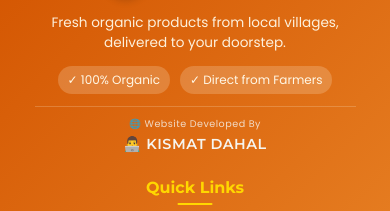
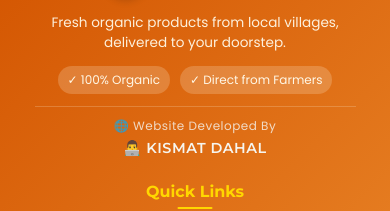
Before and after one commit to kismatdahal1-afk/GaunleMart, a React (Create React App) app: page / in a window 390 px wide. Shown: the part 1068-1279 px from the top of the page. Built offline with nearby package versions, Linux system fonts and the light colour scheme; no server answers.

Commit message:
3rd credit

```diff
--- a/src/components/Footer.css
+++ b/src/components/Footer.css
@@ -342,7 +342,7 @@
   }
 
   .credit-line {
-    font-size: 0.6rem;
+    font-size: 0.75rem;
   }
 
   .credit-name {
--- a/src/components/NavigationDrawer.css
+++ b/src/components/NavigationDrawer.css
@@ -324,7 +324,7 @@
   }
 
   .drawer-credit-line {
-    font-size: 0.65rem;
+    font-size: 0.75rem;
   }
 
   .drawer-credit-name {
```
